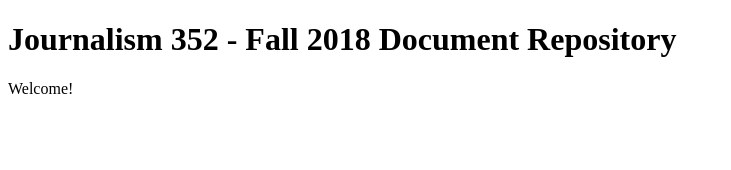
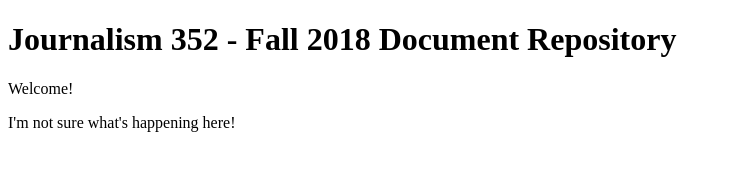
Before and after one commit to gagannirula/gagannirula.github.io, a plain HTML site: page index.html in a window 1280 px wide. Shown: the whole page, without its empty margins (0-731 px from the left). Drawn offline with Linux system fonts and the light colour scheme.

```diff
--- a/index.html
+++ b/index.html
@@ -11,5 +11,7 @@
 
 <p>Welcome!</p>
 
+<p>I'm not sure what's happening here!</p>
+
 </body>
 </html>
```
